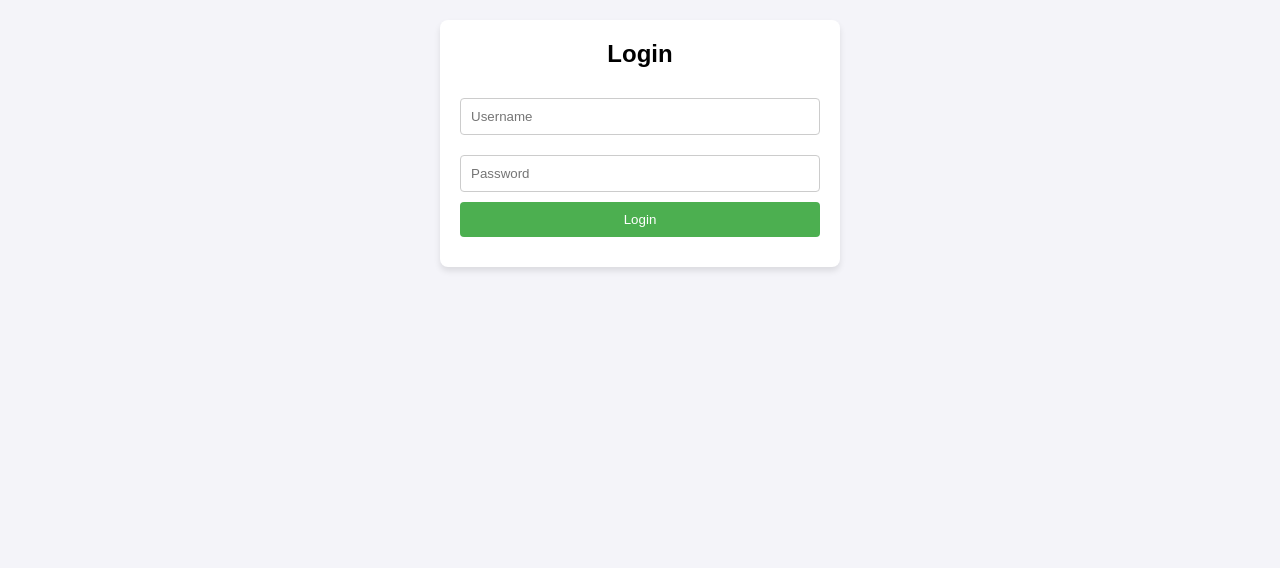
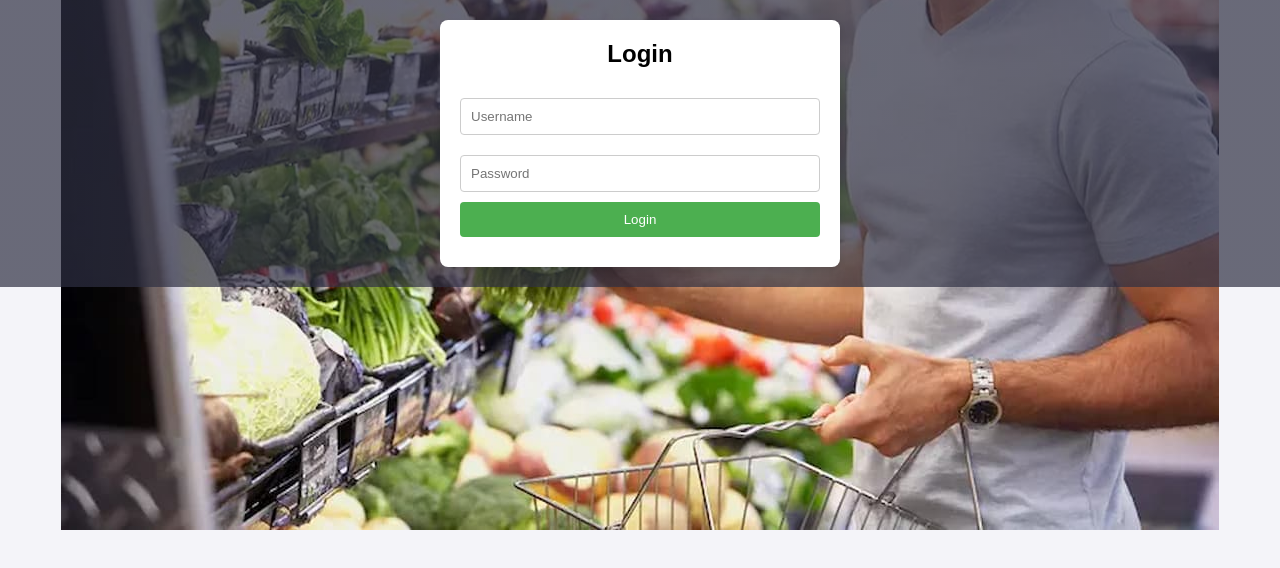
Before and after one commit to Pedroso0417/groceries-program, a plain HTML site: page index.html in a window 1280 px wide. Drawn offline with Linux system fonts and the light colour scheme.

Commit message:
codes-commit

```diff
--- a/styles.css
+++ b/styles.css
@@ -9,6 +9,15 @@ body {
   font-family: Arial, sans-serif;
   background-color: #f4f4f9;
   padding: 20px;
+  background-image: linear-gradient(
+                to right,
+                rgba(46, 47, 66, 0.7),
+                rgba(46, 47, 66, 0.7)
+            ),
+            url(./grocery\ image.jpg); /* Ensure image path is correct */
+            background-repeat: no-repeat;
+            background-position: center;
+            background-size: auto;
 }
 
 /* Login Form Styles */
@@ -58,7 +67,7 @@ body {
 /* Modal Styles */
 .modal {
   display: none; /* Start hidden */
-  position: fixed;
+  /* position: fixed; */
   top: 0;
   left: 0;
   width: 100%;
@@ -76,6 +85,7 @@ body {
   width: 80%;
   max-width: 600px;
   position: relative;
+  margin: 0 auto;
 }
 
 .close-button {
```
Also changed, not shown: grocery image.jpg (added).
